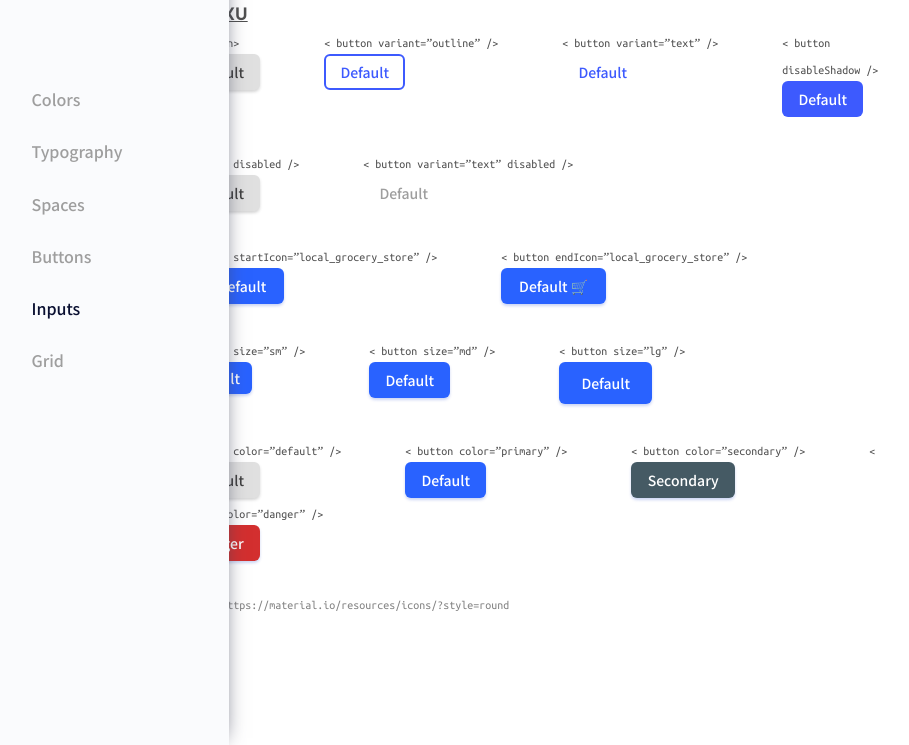
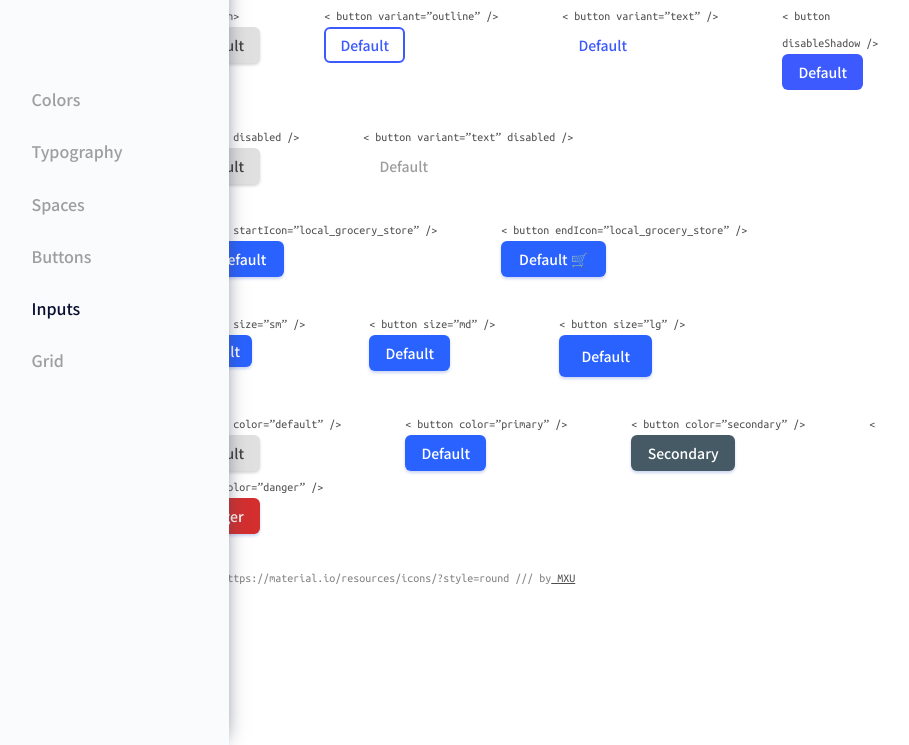
Before and after one commit to Mxuuuu/Button-component---devchallenges, a plain HTML site: page index.html in a window 1280 px wide. Shown: the part 55-800 px from the top of the page, without its empty margins (0-909 px from the left). Drawn offline with Linux system fonts and the light colour scheme.

Commit message:
Update index.html

```diff
--- a/index.html
+++ b/index.html
@@ -28,7 +28,7 @@
     </div>
       <!--BUTTONS-->
       <div class="right">
-        <h1>Buttons<h4>  by<a href="https://devchallenges.io/portfolio/Mxuuuu" target="_blank" style="color: #4F4F4F;"> MXU</a></h4></h1>
+        <h1>Buttons</h1>
       <!---->
         <div class="row-1" style="margin-bottom: 2.4vw;">
           <div class="row-1-area-1">
@@ -163,7 +163,7 @@
           <button color="danger"> Danger</button>
         </div>
       <footer>
-        <h4>Icons: https://material.io/resources/icons/?style=round</h4>
+        <h4>Icons: https://material.io/resources/icons/?style=round /// by<a href="https://devchallenges.io/portfolio/Mxuuuu" target="_blank" style="color: #4F4F4F;"> MXU</a></h4>
       </footer>
     </div>
   </div>
```
